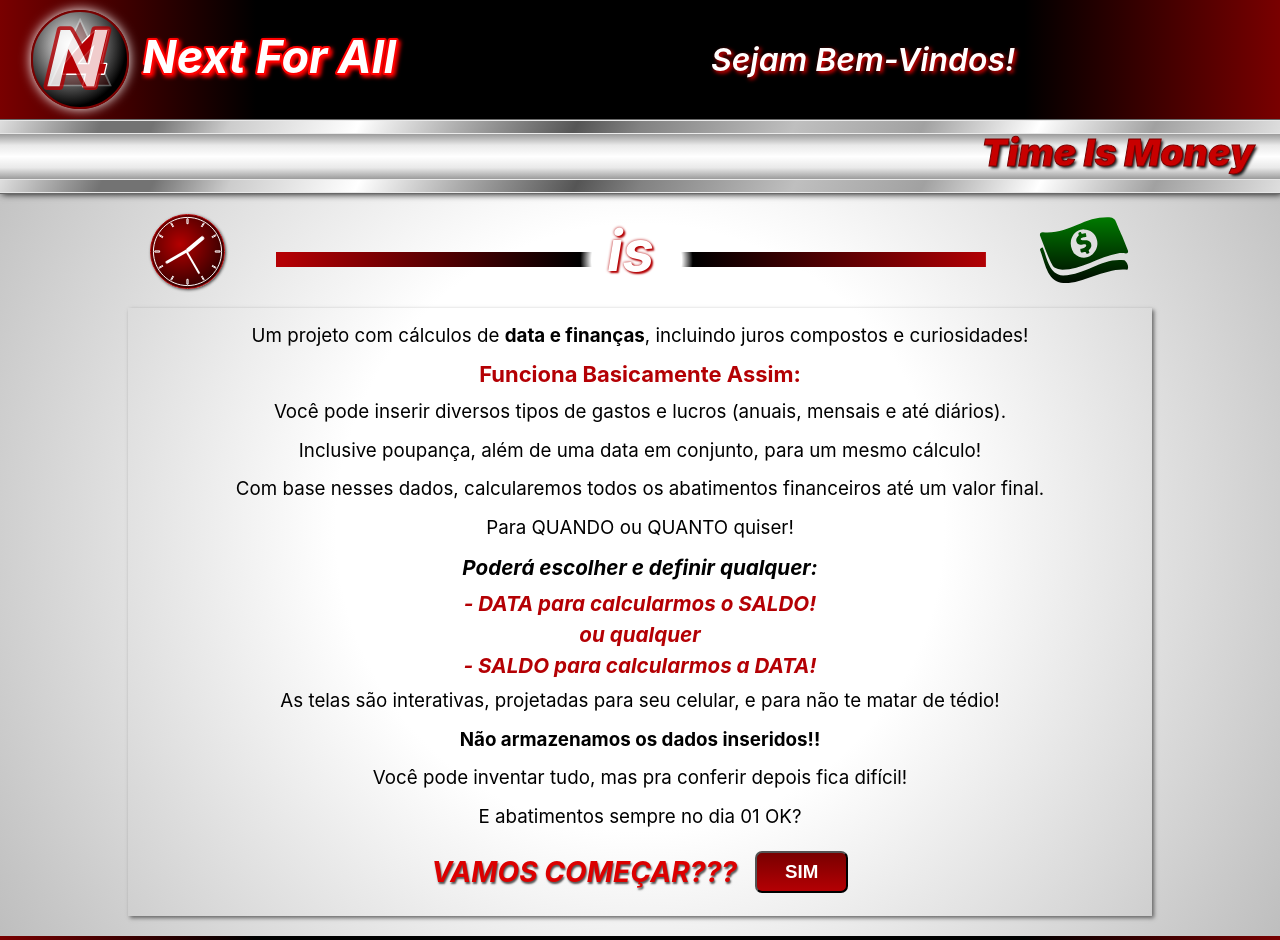
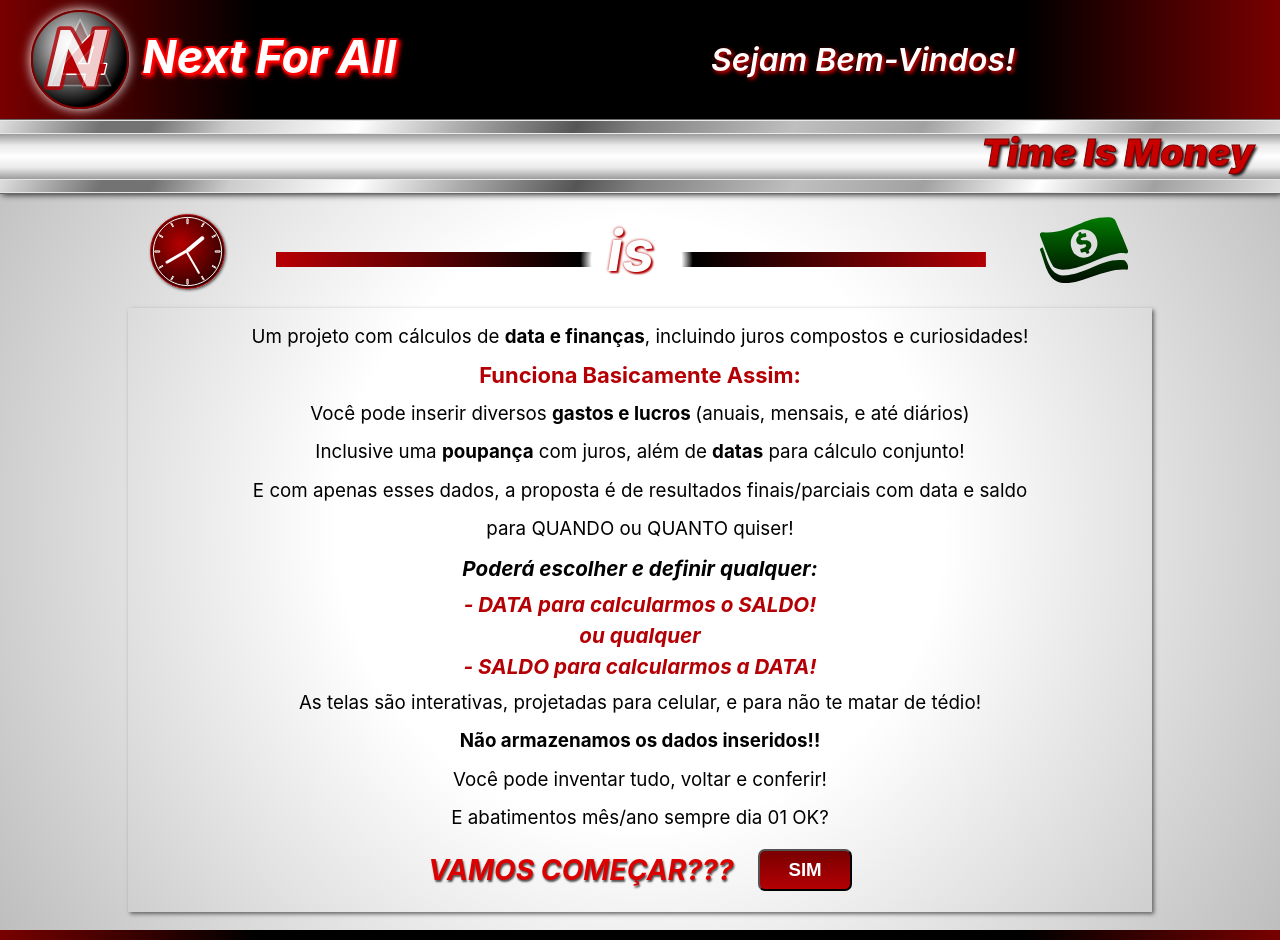
Before and after one commit to PauloOsawa/TimeIsMoney, a Next.js app: page / in a window 1280 px wide. Shown: the top 940 px of the page. Built offline with nearby package versions, Linux system fonts and the light colour scheme.

Commit message:
Texto e ajustes finalizados para deploy

```diff
--- a/pages/index.jsx
+++ b/pages/index.jsx
@@ -45,16 +45,26 @@ export default function Home(){
         </div>
 
         <div className={cldvTxt} >
-          <p>Um projeto com cálculos de <b>data e finanças</b>, incluindo juros compostos e curiosidades!</p>
+          <p>Um projeto com cálculos de <b>data e finanças</b>,
+            incluindo juros compostos e curiosidades!
+          </p>
 
           <h3>Funciona Basicamente Assim:</h3>
 
-          <p>Você pode inserir diversos tipos de gastos e lucros (anuais, mensais e até diários).</p>
+          <p>
+            Você pode inserir diversos <b>gastos e lucros </b>
+            <span>(anuais, mensais, e até diários)</span>
+          </p>
+          <p>
+            Inclusive uma <b>poupança</b> com juros,
+            <span> além de <b>datas</b> para cálculo conjunto!</span>
+          </p>
+          <p>
+            E com apenas esses dados, a proposta é de
+            <span> resultados finais/parciais com data e saldo</span>
+          </p>
+          <p>para QUANDO ou QUANTO quiser!</p>
 
-          <p>Inclusive poupança, além de uma data em conjunto, para um mesmo cálculo!</p>
-
-          <p>Com base nesses dados, calcularemos todos os abatimentos financeiros até um valor final.</p>
-          <p>Para QUANDO ou QUANTO quiser!</p>
           <div className={css.dvopts}>
             <p>Poderá escolher e definir qualquer:</p>
             <ul>
@@ -64,13 +74,16 @@ export default function Home(){
             </ul>
           </div>
 
-          <p>As telas são interativas, projetadas para seu celular, e para não te matar de tédio!</p>
+          <p>
+            As telas são interativas, projetadas para celular,
+            <span> e para não te matar de tédio!</span>
+          </p>
 
           <p><b>Não armazenamos os dados inseridos!!</b></p>
 
-          <p>Você pode inventar tudo, mas pra conferir depois fica difícil!</p>
+          <p>Você pode inventar tudo, voltar e conferir!</p>
 
-          <p>E abatimentos sempre no dia 01 OK?</p>
+          <p>E abatimentos mês/ano sempre dia 01 OK?</p>
 
           <div className={css.dvinit}>
             <h2>VAMOS COMEÇAR???</h2>
--- a/styles/Home.module.css
+++ b/styles/Home.module.css
@@ -4,8 +4,7 @@
 }
 
 .dvtitle > h1 {
-  font-size: 3em; font-style: italic;
-  width: 70%;
+  font-size: 3em; font-style: italic; width: 70%;
   color: white; -webkit-text-fill-color: white;
   line-height: 1em; padding: 0; margin: 0; flex: 0 3 auto;
   background:
@@ -27,14 +26,14 @@
 
 .dvtxt {
   width: 97%; max-width: 1024px; max-height: 1000px; height: auto;
-  margin: 10px auto; padding: 1vh 1.5vh; visibility: visible; opacity: 1;
-  box-shadow: 2px 2px 4px rgb(100, 100, 100); overflow: hidden;
-  transition: max-height .2s;
+  margin: 8px auto; padding: .5em; visibility: visible;
+  opacity: 1; box-shadow: 2px 2px 4px rgb(100, 100, 100);
+  overflow: hidden; transition: max-height .2s;
 }
 
 .hiden {
-  max-height: 0; padding: 0; margin: 0 auto; visibility: hidden; opacity: 0;
-  transition: max-height .25s -.1s;
+  max-height: 0; padding: 0; margin: 0 auto; visibility: hidden;
+  opacity: 0; transition: max-height .25s -.1s;
 }
 /* ---------------------------------------------------------- */
 .dvopts { font-size: 1.1em; font-style: italic; font-weight:bolder; }
@@ -42,22 +41,24 @@
 .dvtxt h3, .dvopts li{ color: var(--corb); }
 
 .dvinit {
-  width: 92%; height: auto; margin: 15px auto;
+  width: 98%; height: auto; margin: 12px auto;
   display: flex; justify-content: center;
-  align-items: center; gap: 18px;
+  align-items: center; gap: calc(12px + 1vw);
   color: rgb(220, 0, 0);
 }
 
 .dvinit > h2 {
   font-weight: bold; font-style: italic;
-  width: fit-content; padding: 0;
+  width: fit-content; padding: 0; flex: none;
   text-shadow: 1px 2px 2px rgb(83, 83, 83);
 }
+/*#region ============================================ */
+.dvtxt p{ padding: .3em; }
+.dvtxt p span { display: inline-block; white-space: pre-wrap; }
 
-/*#region ===================================== media screen =============== */
+/*#region =============================== media screen ============ */
 
-@media screen and (max-width: 600px) {
-  /* .dvtitle > h1::before, .dvtitle > h1::after { content: none; } */
-
+@media screen and (max-width: 380px) {
+  .dvinit { font-size: 94%; }
 }
 /* #endregion */
```
